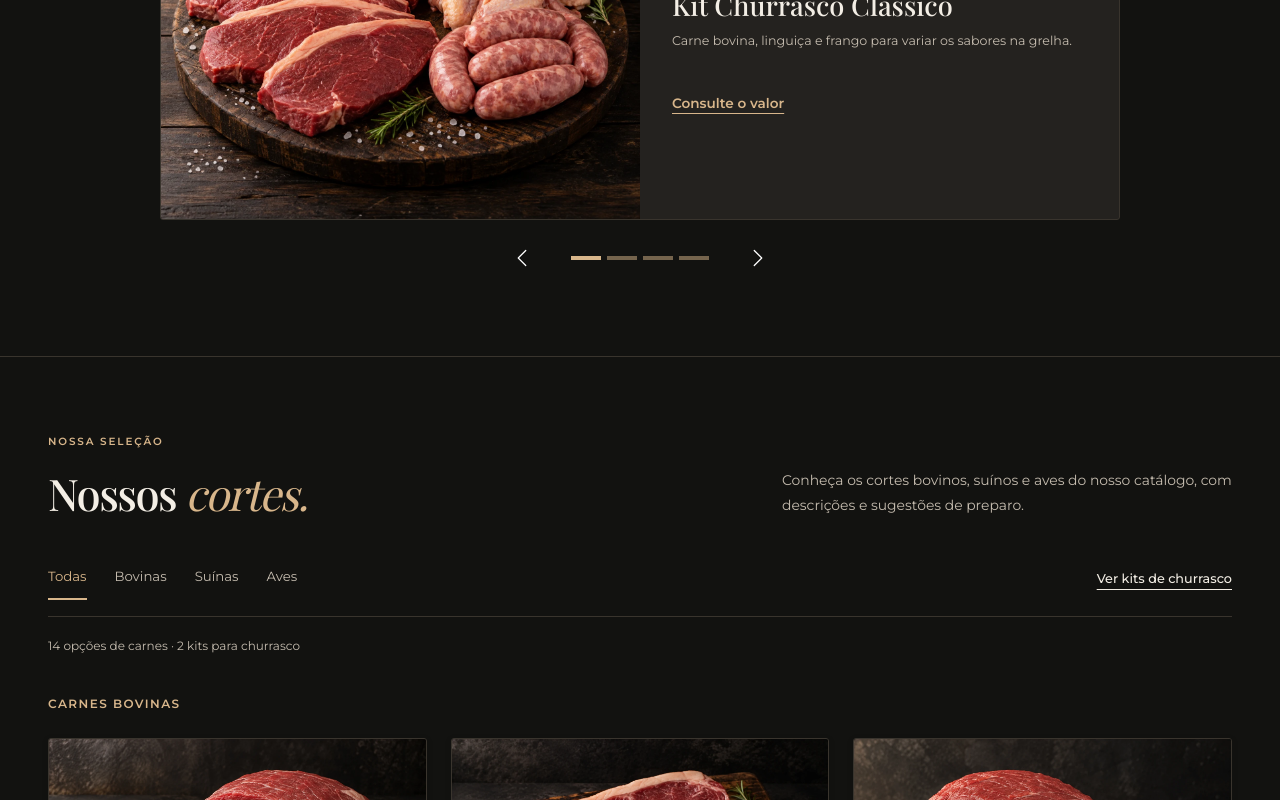
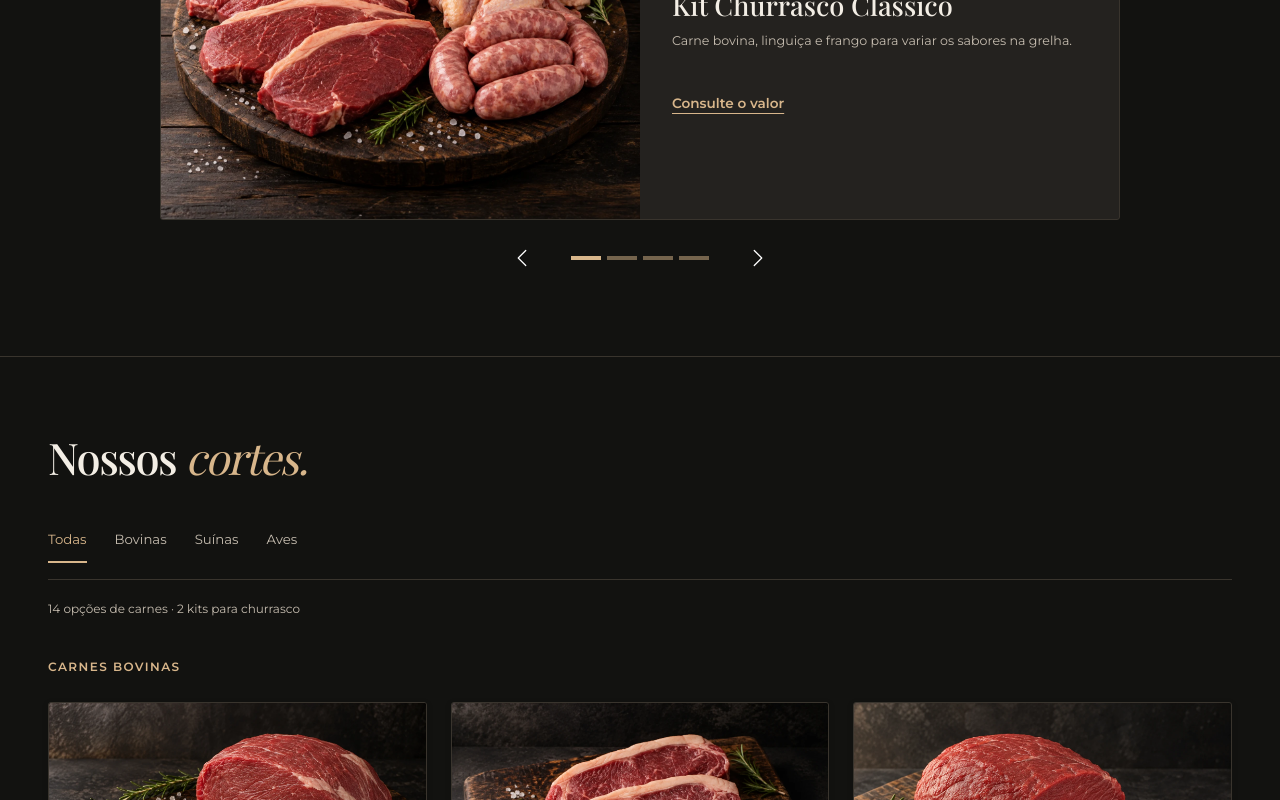
Before and after one commit to Odaniel058/acougue-bom-corte-react, a React (Vite) app: page / in a window 1280 px wide. Shown: the part 2096-2896 px from the top of the page. Built offline with nearby package versions, Linux system fonts and the light colour scheme.

Commit message:
style: retira textos e links extras do catalogo

```diff
--- a/src/sections/Catalog.jsx
+++ b/src/sections/Catalog.jsx
@@ -17,16 +17,9 @@ export default function Catalog() {
     <section className="catalog-landing section-space" id="cortes" aria-labelledby="titulo-cortes">
       <div className="container">
         <div className="section-heading">
-          <div>
-            <p className="section-kicker">NOSSA SELEÇÃO</p>
-            <h2 id="titulo-cortes">
-              Nossos <em>cortes.</em>
-            </h2>
-          </div>
-          <p className="catalog-intro">
-            Conheça os cortes bovinos, suínos e aves do nosso catálogo, com descrições e sugestões
-            de preparo.
-          </p>
+          <h2 id="titulo-cortes">
+            Nossos <em>cortes.</em>
+          </h2>
         </div>
         <div className="catalog-filters" role="group" aria-label="Filtrar cortes por categoria">
           {filters.map((filter) => (
@@ -41,9 +34,6 @@ export default function Catalog() {
               {filter.label}
             </button>
           ))}
-          <a className="text-link ms-md-auto" href="#kits">
-            Ver kits de churrasco
-          </a>
         </div>
         <p className="catalog-count" role="status">
           {visibleProducts.length} opções de carnes · {kits.length} kits para churrasco
--- a/src/sections/Highlights.jsx
+++ b/src/sections/Highlights.jsx
@@ -24,9 +24,6 @@ export default function Highlights() {
       <div className="container">
         <div className="section-heading">
           <h2 id="titulo-destaques">Carnes e kits em destaque</h2>
-          <a className="text-link" href="#cortes">
-            Ver todos os cortes
-          </a>
         </div>
         <div
           id="carrossel-destaques"
--- a/src/style.css
+++ b/src/style.css
@@ -480,13 +480,7 @@ main[id] {
 .catalog-landing {
   border-top: 1px solid var(--line);
   padding-bottom: 0;
-}
-.catalog-intro {
-  max-width: 450px;
-  font-size: 0.87rem;
-  margin: 0;
-}
-.catalog-filters {
+}.catalog-filters {
   display: flex;
   flex-wrap: wrap;
   align-items: center;
```
